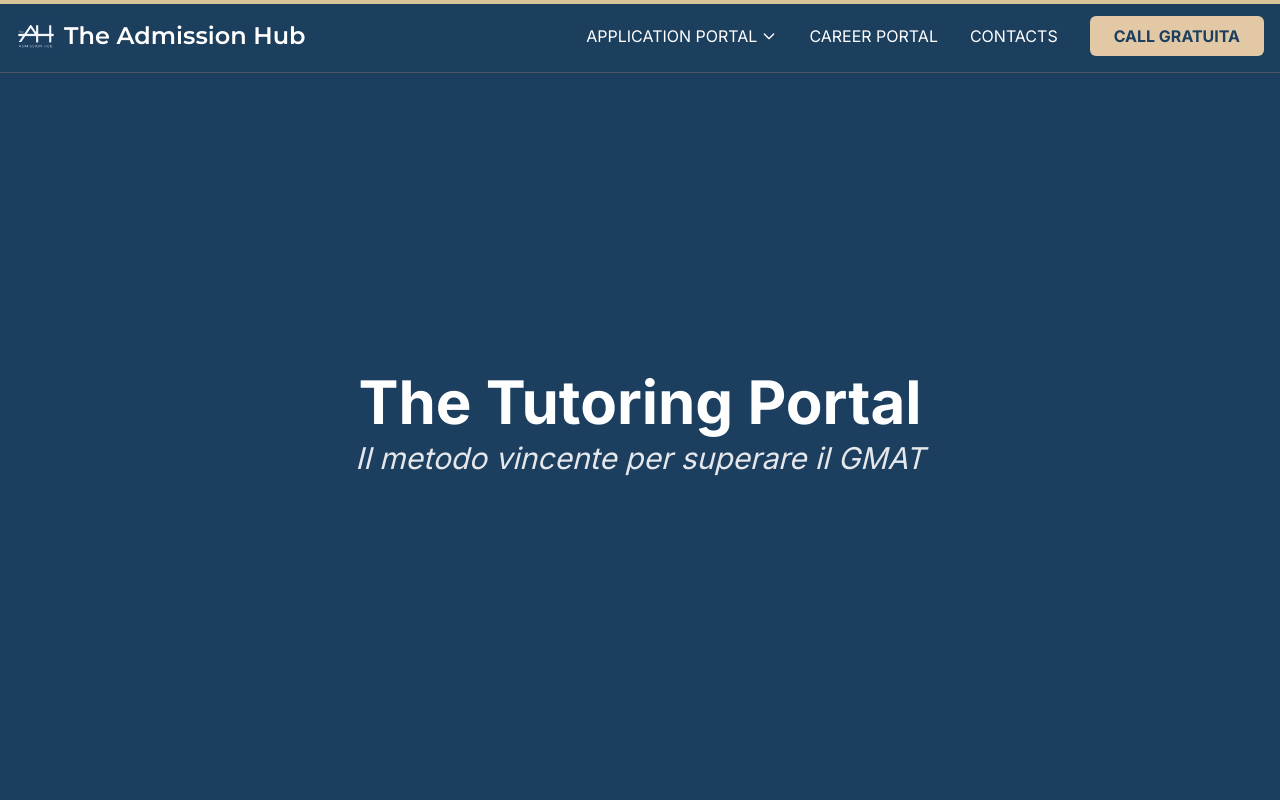
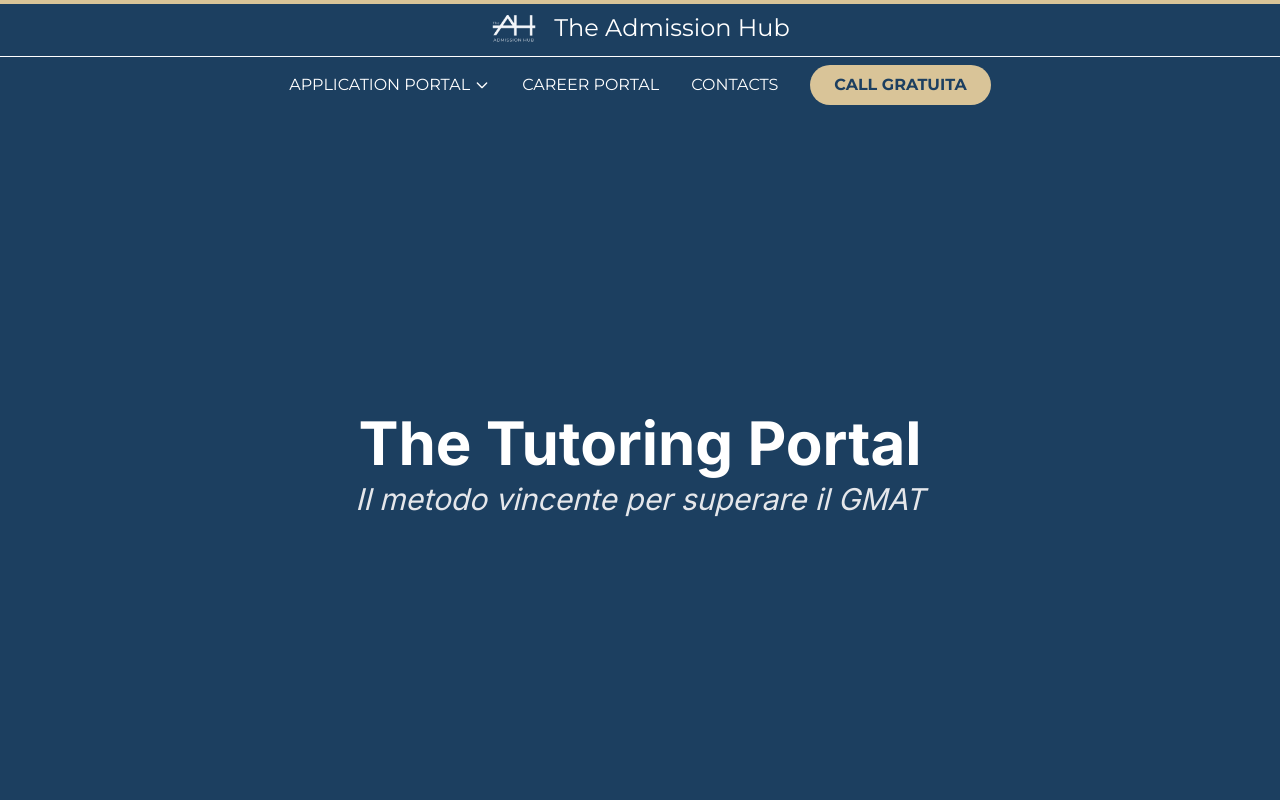
Before and after one commit to konhito/LastAdmissionHub, a Next.js app: page /gmat in a window 1280 px wide. Shown: the top 800 px of the page. Built offline with nearby package versions, Linux system fonts and the light colour scheme.

Commit message:
added all the thing

```diff
--- a/src/app/career/page.tsx
+++ b/src/app/career/page.tsx
@@ -10,7 +10,8 @@ import {
   FaSearch,
   FaLaptop,
 } from "react-icons/fa";
-import Header from "@/components/Header";
+
+import HomeHeader from "@/components/HomeHeader";
 
 export default function CareerPage() {
   const { scrollYProgress } = useScroll();
@@ -102,7 +103,8 @@ export default function CareerPage() {
 
   return (
     <>
-      <Header />
+      <HomeHeader />
+
       <div className="">
         <motion.div
           className="fixed top-0 left-0 right-0 h-1 bg-[#d9c498] origin-[0%] z-50"
--- a/src/app/contact/page.tsx
+++ b/src/app/contact/page.tsx
@@ -1,7 +1,8 @@
 "use client";
 import { motion } from "framer-motion";
 import { Montserrat } from "next/font/google";
-import Header from "@/components/Header";
+
+import HomeHeader from "@/components/HomeHeader";
 
 const montserrat = Montserrat({
   subsets: ["latin"],
@@ -17,7 +18,8 @@ export default function ContactPage() {
 
   return (
     <>
-      <Header />
+      <HomeHeader />
+
       <div className="">
         <div className="min-h-screen bg-[#1c3f60] py-24">
           <div className="max-w-4xl mx-auto px-4">
--- a/src/app/gmat/page.tsx
+++ b/src/app/gmat/page.tsx
@@ -5,7 +5,8 @@ import { User, Users, BookOpen, CheckCircle } from "lucide-react";
 // import { FaPuzzlePiece, FaGlobe, FaDesktop } from "react-icons/fa";
 import CallToAction from "@/components/CallToAction";
 import TeamSection from "@/components/TeamSection";
-import Header from "@/components/Header";
+
+import HomeHeader from "@/components/HomeHeader";
 
 const stats = [
   { label: "SUCCESS RATE", value: 99.3 },
@@ -111,7 +112,8 @@ export default function GmatPage() {
 
   return (
     <>
-      <Header />
+      <HomeHeader />
+
       <div className="">
         <motion.div
           className="fixed top-0 left-0 right-0 h-1 bg-[#d9c498] origin-[0%] z-50"
@@ -120,13 +122,13 @@ export default function GmatPage() {
 
         <motion.main className="bg-[#1c3f60] text-gray-800 min-h-screen w-full">
           <motion.div className="w-full">
-            {/* Hero Section - Adjusted for immediate visibility */}
+            {/* Hero Section - Removed margin top and adjusted padding */}
             <motion.div
               initial="hidden"
               whileInView="visible"
               viewport={viewportOptions}
               variants={fadeInUpVariant}
-              className="w-full bg-[#1c3f60] min-h-[50vh] mt-18 flex items-start justify-center pt-40 md:min-h-[calc(100vh-80px)] md:items-center md:mt-18 md:pt-0"
+              className="w-full bg-[#1c3f60] min-h-[50vh] flex items-start justify-center pt-24 md:min-h-[calc(100vh-80px)] md:items-center md:pt-0"
             >
               <div className="max-w-7xl mx-auto px-4 w-full">
                 <div className="flex flex-col items-center text-center">
@@ -140,8 +142,8 @@ export default function GmatPage() {
               </div>
             </motion.div>
 
-            {/* Stats Section - Closer to hero on mobile */}
-            <div className="w-full bg-[#1c3f60] -mt-8 md:mt-0">
+            {/* Stats Section - Adjusted margin */}
+            <div className="w-full bg-[#1c3f60] mt-0">
               <div className="max-w-7xl mx-auto px-4 py-4 md:py-16">
                 <motion.section
                   className="w-full grid grid-cols-2 lg:grid-cols-4 gap-3 md:gap-8"
--- a/src/app/ielts/page.tsx
+++ b/src/app/ielts/page.tsx
@@ -4,7 +4,8 @@ import { motion, useScroll, useSpring } from "framer-motion";
 import { CheckCircle } from "lucide-react";
 import CallToAction from "@/components/CallToAction";
 import TeamSection from "@/components/TeamSection";
-import Header from "@/components/Header";
+
+import HomeHeader from "@/components/HomeHeader";
 
 const stats = [
   { label: "SUCCESS RATE", value: 99.3 },
@@ -95,7 +96,8 @@ export default function IeltsPage() {
 
   return (
     <>
-      <Header />
+      <HomeHeader />
+
       <div className="">
         <motion.div
           className="fixed top-0 left-0 right-0 h-1 bg-[#d9c498] origin-[0%] z-50"
--- a/src/app/mastermind/page.tsx
+++ b/src/app/mastermind/page.tsx
@@ -7,6 +7,7 @@ import CallToAction from "@/components/CallToAction";
 import TeamSection from "@/components/TeamSection";
 import assets1 from "@/public/asset5.png";
 import assets2 from "@/public/asset3.png"; // Update with correct path
+import HomeHeader from "@/components/HomeHeader";
 
 const stats = [
   { label: "SUCCESS RATE", value: 95 },
@@ -58,6 +59,8 @@ export default function MastermindPage() {
 
   return (
     <>
+      <HomeHeader />
+
       <motion.div
         className="fixed top-0 left-0 right-0 h-1 bg-[#d9c498] origin-[0%] z-50"
         style={{ scaleX }}
--- a/src/app/page.tsx
+++ b/src/app/page.tsx
@@ -240,7 +240,7 @@ export default function Home() {
                 </div>
 
                 <p
-                  className={`${montserrat.className} text-xs sm:text-sm md:text-lg mt-3 md:mt-8 tracking-widest font-medium text-right whitespace-nowrap overflow-hidden`}
+                  className={`${libreFranklin.className} text-xs sm:text-sm md:text-lg mt-3 md:mt-8 tracking-widest font-medium text-right whitespace-nowrap overflow-hidden`}
                 >
                   BUSINESS SCHOOL | GMAT | IELTS | CAREER
                 </p>
--- a/src/components/CallToAction.tsx
+++ b/src/components/CallToAction.tsx
@@ -1,14 +1,24 @@
 import React from "react";
 import Link from "next/link";
+import { Montserrat } from "next/font/google";
+
+const montserrat = Montserrat({
+  subsets: ["latin"],
+  weight: ["400", "500", "700"],
+});
 
 const CallToAction = () => {
   return (
     <section className="py-8">
       <div className="container mx-auto px-4 text-center">
-        <h2 className="text-3xl sm:text-2xl md:text-5xl font-bold mb-6 text-white">
+        <h2
+          className={`${montserrat.className} text-3xl sm:text-2xl md:text-5xl font-bold mb-6 text-white`}
+        >
           Fai il primo passo verso i tuoi obiettivi
         </h2>
-        <p className="max-w-2xl mx-auto mb-8 text-lg text-gray-200">
+        <p
+          className={`${montserrat.className} max-w-2xl mx-auto mb-8 text-lg text-gray-200`}
+        >
           Prenota una call gratuita con i nostri esperti e scopri come possiamo
           aiutarti a raggiungere le migliori Business Schools
         </p>
--- a/src/components/Footer.tsx
+++ b/src/components/Footer.tsx
@@ -15,28 +15,26 @@ const Footer = () => {
     {
       title: "SERVIZI",
       links: [
-        { name: "Tutoring Portal", href: "/tutoring" },
-        { name: "English Portal", href: "/english" },
         { name: "Admission Portal", href: "/admission" },
-        { name: "Percorso Elite", href: "/elite" },
+        { name: "GMAT", href: "/gmat" },
+        { name: "IELTS", href: "/ielts" },
+        { name: "TAH Academy", href: "/mastermind" },
         { name: "Career Portal", href: "/career" },
       ],
     },
     {
       title: "RISORSE",
       links: [
-        { name: "Accademy Pro", href: "/academy" },
-        { name: "Guide", href: "/guide" },
-        { name: "Community", href: "/community" },
-        { name: "Blog", href: "/blog" },
-        { name: "Risorse Gratuite", href: "/resources" },
+        { name: "AcademyPro", href: "/coming-soon" },
+        { name: "Guide GMAT", href: "/gmat-guide" },
+        { name: "Blog", href: "/coming-soon" },
       ],
     },
     {
       title: "CONTATTI",
       links: [
-        { name: "Prenota una Call Gratuita", href: "/booking" },
-        { name: "Dove siamo", href: "/location" },
+        { name: "Prenota una call gratuita", href: "/contact" },
+        { name: "Dove siamo", href: "/contact#location" },
       ],
     },
   ];
--- a/src/components/HomeHeader.tsx
+++ b/src/components/HomeHeader.tsx
@@ -25,10 +25,10 @@ const HomeHeader = () => {
       href: "#",
       isDropdown: true,
       dropdownItems: [
-        { title: "Admission", href: "/admission" },
-        { title: "GMAT", href: "/gmat" },
-        { title: "IELTS", href: "/ielts" },
-        { title: "ELITE PATH", href: "/mastermind" },
+        { title: "Supporto Ammisioni", href: "/admission" },
+        { title: "Tutoring GMAT", href: "/gmat" },
+        { title: "Tutoring IELTS", href: "/ielts" },
+        { title: "TAH Academy", href: "/mastermind" },
       ],
     },
     { title: "CAREER PORTAL", href: "/career" },
```
Also changed, not shown: src/app/admission/page.tsx (+5 -5 lines).
